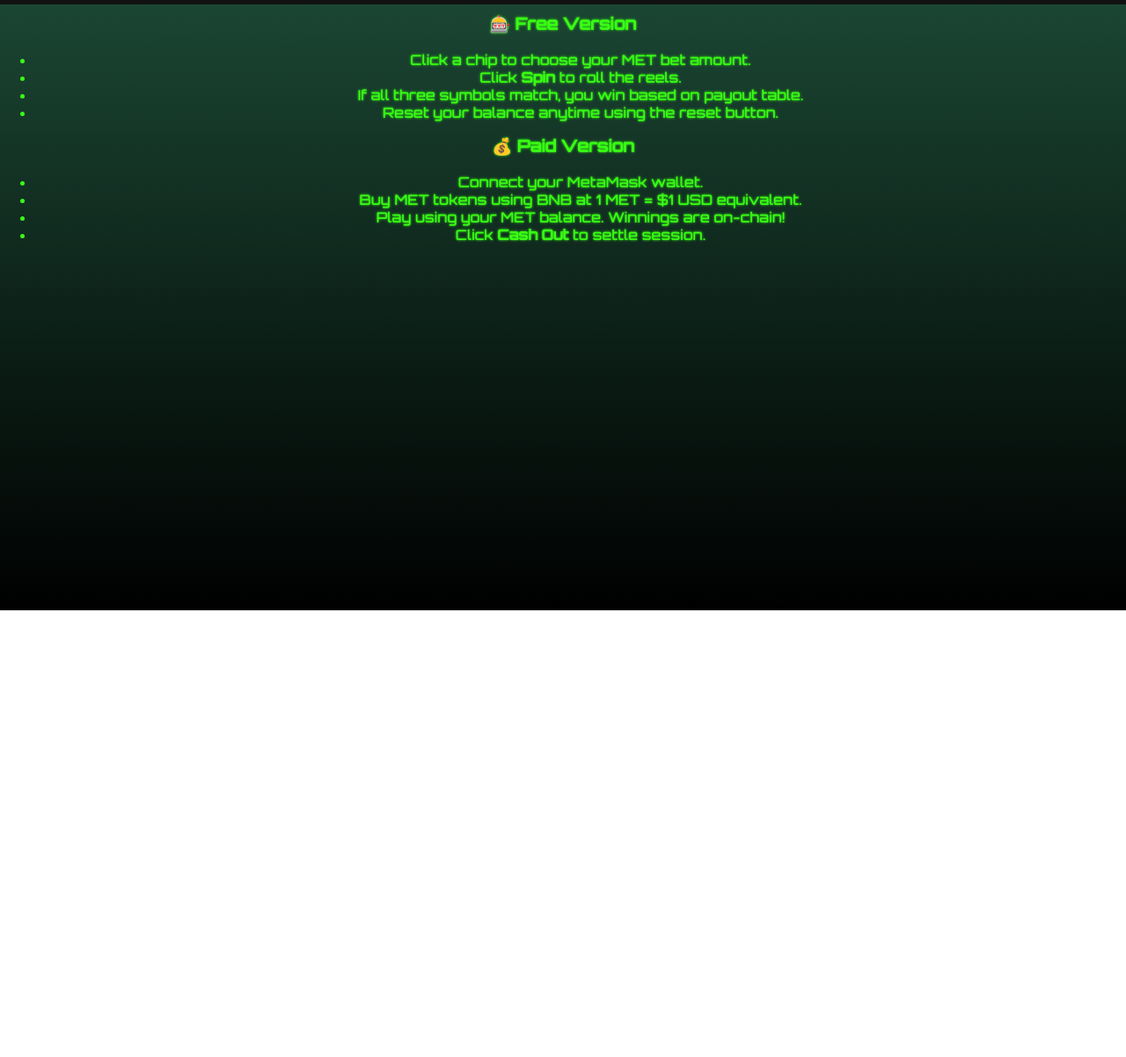
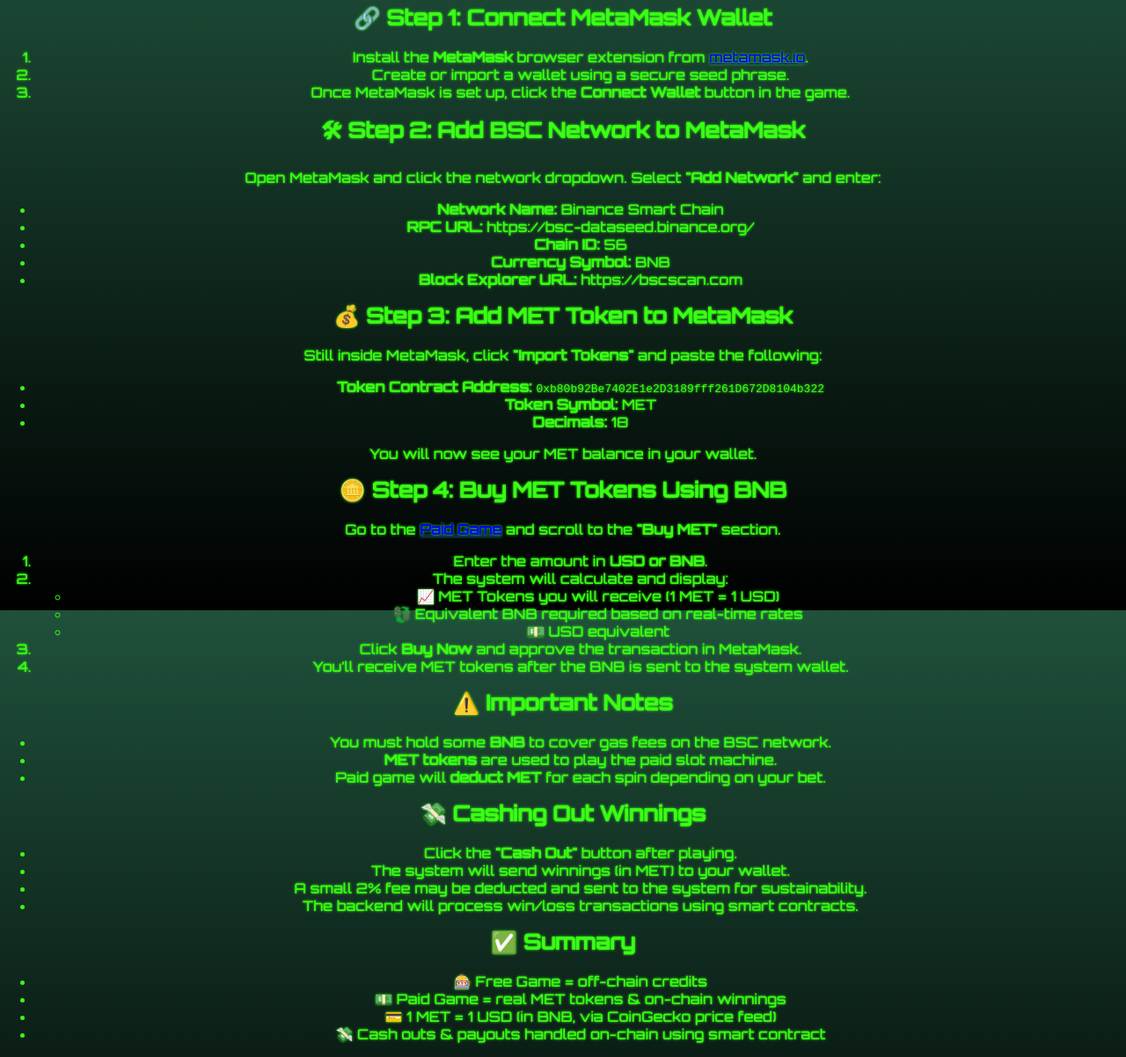
Before and after one commit to guerocanadiense81/slot-machine, a website: page views/instructions.html in a window 1280 px wide. Shown: the part 106-1308 px from the top of the page at 88% size. Before the commit the page ends 800 px from the top, so only its background shows below. Drawn offline with Linux system fonts and the light colour scheme.

Commit message:
Update instructions.html

```diff
--- a/views/instructions.html
+++ b/views/instructions.html
@@ -1,40 +1,89 @@
-<!-- /views/instructions.html -->
 <!DOCTYPE html>
 <html lang="en">
 <head>
   <meta charset="UTF-8" />
   <meta name="viewport" content="width=device-width, initial-scale=1.0"/>
-  <title>How to Play</title>
+  <title>How to Play & Connect Wallet</title>
   <link rel="stylesheet" href="/css/style.css" />
 </head>
 <body>
   <header>
-    <h1>How to Play</h1>
     <nav>
-      <a href="/views/index.html">Free Game</a>
-      <a href="/views/paid.html">Paid Game</a>
-      <a href="/views/about.html">About</a>
-      <a href="/views/contact.html">Contact</a>
-      <a href="/views/admin-login.html">Admin</a>
+      <a href="/index.html">Free Game</a>
+      <a href="/paid.html">Paid Game</a>
+      <a href="/about.html">About</a>
+      <a href="/instructions.html">How to Play</a>
+      <a href="/contact.html">Contact</a>
+      <a href="/admin-login.html">Admin</a>
     </nav>
   </header>
 
-  <section>
-    <h3>🎰 Free Version</h3>
+  <h1>🧠 How to Play & Connect Wallet</h1>
+
+  <div class="instructions">
+    <h2>🔗 Step 1: Connect MetaMask Wallet</h2>
+    <ol>
+      <li>Install the <strong>MetaMask</strong> browser extension from <a href="https://metamask.io" target="_blank">metamask.io</a>.</li>
+      <li>Create or import a wallet using a secure seed phrase.</li>
+      <li>Once MetaMask is set up, click the <strong>Connect Wallet</strong> button in the game.</li>
+    </ol>
+
+    <h2>🛠 Step 2: Add BSC Network to MetaMask</h2>
+    <p>Open MetaMask and click the network dropdown. Select <strong>"Add Network"</strong> and enter:</p>
     <ul>
-      <li>Click a chip to choose your MET bet amount.</li>
-      <li>Click <strong>Spin</strong> to roll the reels.</li>
-      <li>If all three symbols match, you win based on payout table.</li>
-      <li>Reset your balance anytime using the reset button.</li>
+      <li><strong>Network Name:</strong> Binance Smart Chain</li>
+      <li><strong>RPC URL:</strong> https://bsc-dataseed.binance.org/</li>
+      <li><strong>Chain ID:</strong> 56</li>
+      <li><strong>Currency Symbol:</strong> BNB</li>
+      <li><strong>Block Explorer URL:</strong> https://bscscan.com</li>
     </ul>
 
-    <h3>💰 Paid Version</h3>
+    <h2>💰 Step 3: Add MET Token to MetaMask</h2>
+    <p>Still inside MetaMask, click <strong>"Import Tokens"</strong> and paste the following:</p>
     <ul>
-      <li>Connect your MetaMask wallet.</li>
-      <li>Buy MET tokens using BNB at 1 MET = $1 USD equivalent.</li>
-      <li>Play using your MET balance. Winnings are on-chain!</li>
-      <li>Click <strong>Cash Out</strong> to settle session.</li>
+      <li><strong>Token Contract Address:</strong> <code>0xb80b92Be7402E1e2D3189fff261D672D8104b322</code></li>
+      <li><strong>Token Symbol:</strong> MET</li>
+      <li><strong>Decimals:</strong> 18</li>
     </ul>
-  </section>
+    <p>You will now see your MET balance in your wallet.</p>
+
+    <h2>🪙 Step 4: Buy MET Tokens Using BNB</h2>
+    <p>Go to the <a href="/paid.html"><strong>Paid Game</strong></a> and scroll to the <strong>"Buy MET"</strong> section.</p>
+    <ol>
+      <li>Enter the amount in <strong>USD or BNB</strong>.</li>
+      <li>The system will calculate and display:
+        <ul>
+          <li>📈 MET Tokens you will receive (1 MET = 1 USD)</li>
+          <li>💱 Equivalent BNB required based on real-time rates</li>
+          <li>💵 USD equivalent</li>
+        </ul>
+      </li>
+      <li>Click <strong>Buy Now</strong> and approve the transaction in MetaMask.</li>
+      <li>You’ll receive MET tokens after the BNB is sent to the system wallet.</li>
+    </ol>
+
+    <h2>⚠️ Important Notes</h2>
+    <ul>
+      <li>You must hold some <strong>BNB</strong> to cover gas fees on the BSC network.</li>
+      <li><strong>MET tokens</strong> are used to play the paid slot machine.</li>
+      <li>Paid game will <strong>deduct MET</strong> for each spin depending on your bet.</li>
+    </ul>
+
+    <h2>💸 Cashing Out Winnings</h2>
+    <ul>
+      <li>Click the <strong>"Cash Out"</strong> button after playing.</li>
+      <li>The system will send winnings (in MET) to your wallet.</li>
+      <li>A small 2% fee may be deducted and sent to the system for sustainability.</li>
+      <li>The backend will process win/loss transactions using smart contracts.</li>
+    </ul>
+
+    <h2>✅ Summary</h2>
+    <ul>
+      <li>🎰 Free Game = off-chain credits</li>
+      <li>💵 Paid Game = real MET tokens & on-chain winnings</li>
+      <li>💳 1 MET = 1 USD (in BNB, via CoinGecko price feed)</li>
+      <li>💸 Cash outs & payouts handled on-chain using smart contract</li>
+    </ul>
+  </div>
 </body>
 </html>
```
